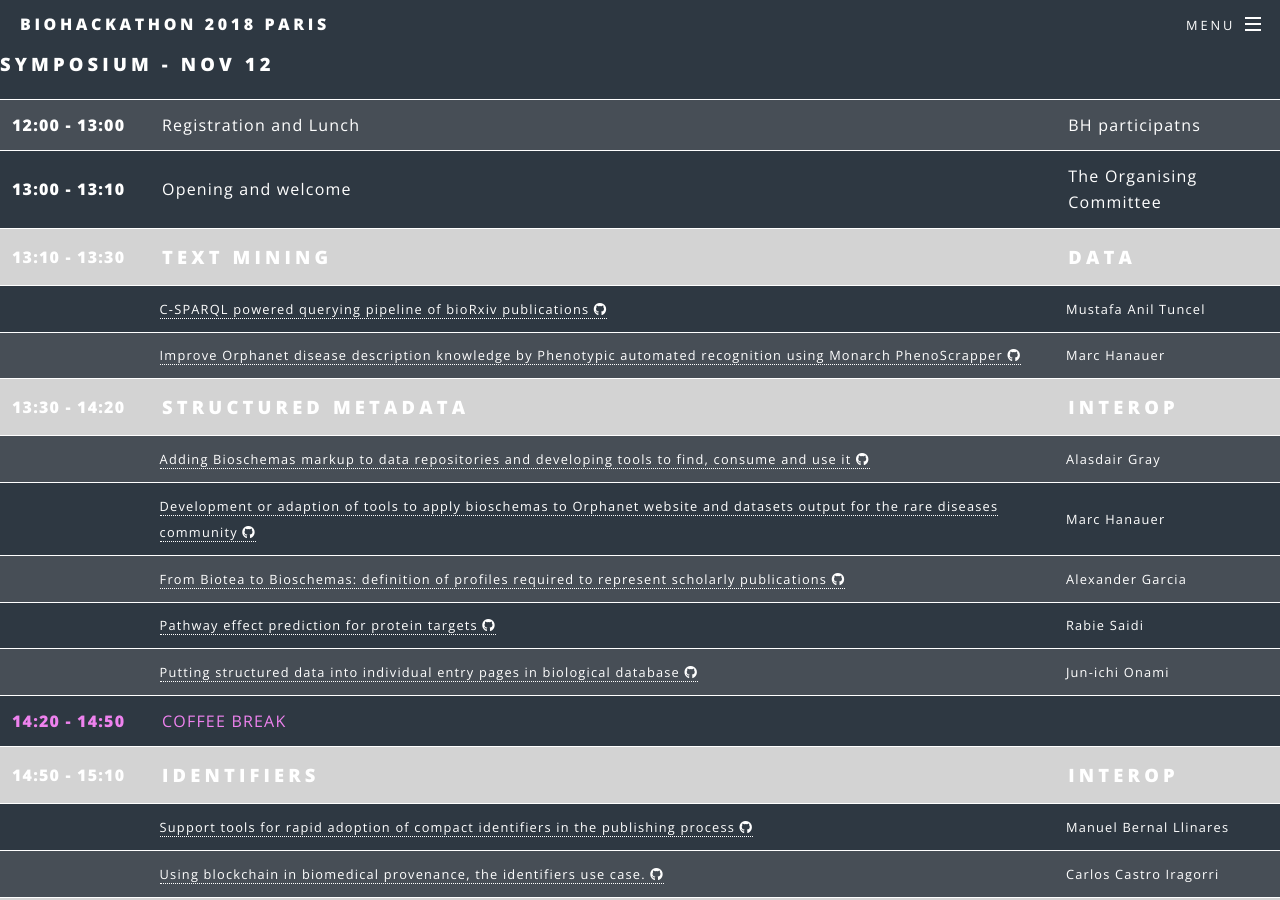
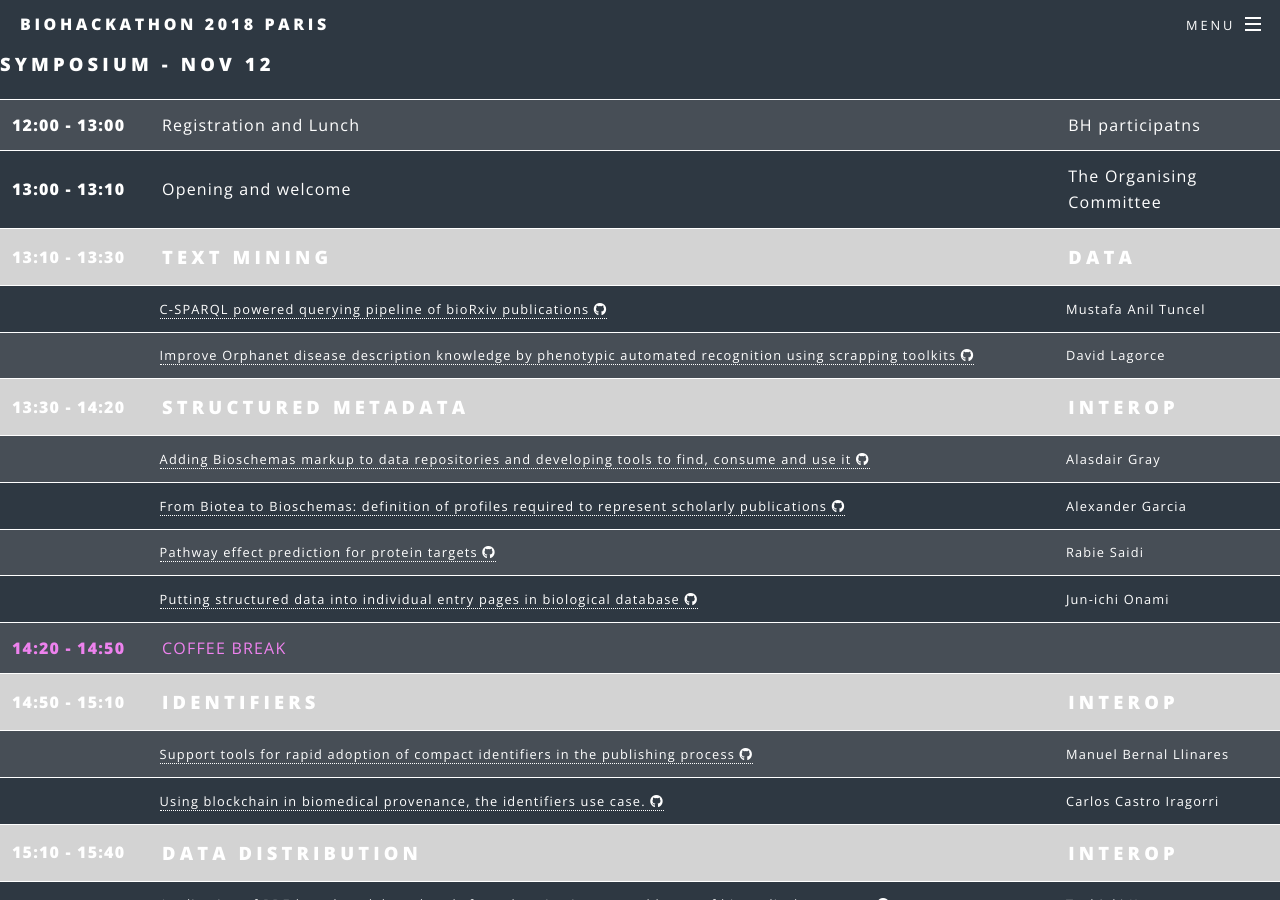
Before and after one commit to elixir-europe/bh2018paris, a Jekyll site: the page built from _programmes/2018-06-22-programme.md, in a window 1280 px wide and 900 px high. Built offline with Jekyll 4.4.1, drawn with Linux system fonts in a browser that asks for light colours; nearby versions of some CDN libraries.

Commit message:
Correcting programm for Orphanet

```diff
--- a/_programmes/2018-06-22-programme.md
+++ b/_programmes/2018-06-22-programme.md
@@ -35,11 +35,11 @@
     				<tr class="schedule-table-project">
                         <td class="time"></td>
                         <td class="event">
-                            <a href="https://github.com/elixir-europe/BioHackathon/tree/master/data/Improve%20Orphanet%20disease%20description%20knowledge%20by%20Phenotypic%20automated%20recognition%20using%20Monarch%20PhenoScrapper" target="_blank">Improve Orphanet disease description knowledge by Phenotypic automated recognition using Monarch PhenoScrapper
+                            <a href="https://github.com/elixir-europe/BioHackathon/tree/master/data/Improve%20Orphanet%20disease%20description%20knowledge%20by%20phenotypic%20automated%20recognition%20using%20scrapping%20toolkits" target="_blank">Improve Orphanet disease description knowledge by phenotypic automated recognition using scrapping toolkits
                                 <i class="fab fa-github" aria-hidden="true"></i>
                             </a>
                         </td>
-                        <td class="speaker">Marc Hanauer</td>
+                        <td class="speaker">David Lagorce</td>
                     </tr>
                     <tr class="schedule-theme-row">
                         <td class="time">13:30 - 14:20</td><td class="event"><h3>STRUCTURED METADATA</h3></td><td class="speaker"><h3 id="interoperability">INTEROP</h3></td>
@@ -54,15 +54,6 @@
                         <td class="speaker">Alasdair Gray</td>
                     </tr>
     				<tr class="schedule-table-project">
-                        <td class="time"></td>
-                        <td class="event">
-                            <a href="https://github.com/elixir-europe/BioHackathon/tree/master/interoperability/Development%20or%20adaption%20of%20tools%20to%20apply%20bioschemas%20to%20Orphanet%20website%20and%20datasets%20output%20for%20the%20rare%20diseases%20community" target="_blank">Development or adaption of tools to apply bioschemas to Orphanet website and datasets output for the rare diseases community
-                                <i class="fab fa-github" aria-hidden="true"></i>
-                            </a>
-                        </td>
-                        <td class="speaker">Marc Hanauer</td>
-                    </tr>
-                    <tr class="schedule-table-project">
                         <td class="time"></td>
                         <td class="event">
                             <a href="https://github.com/elixir-europe/BioHackathon/tree/master/interoperability/From%20Biotea%20to%20Bioschemas%20-%20definition%20of%20profiles%20required%20to%20represent%20scholarly%20publications" target="_blank">From Biotea to Bioschemas: definition of profiles required to represent scholarly publications
```
